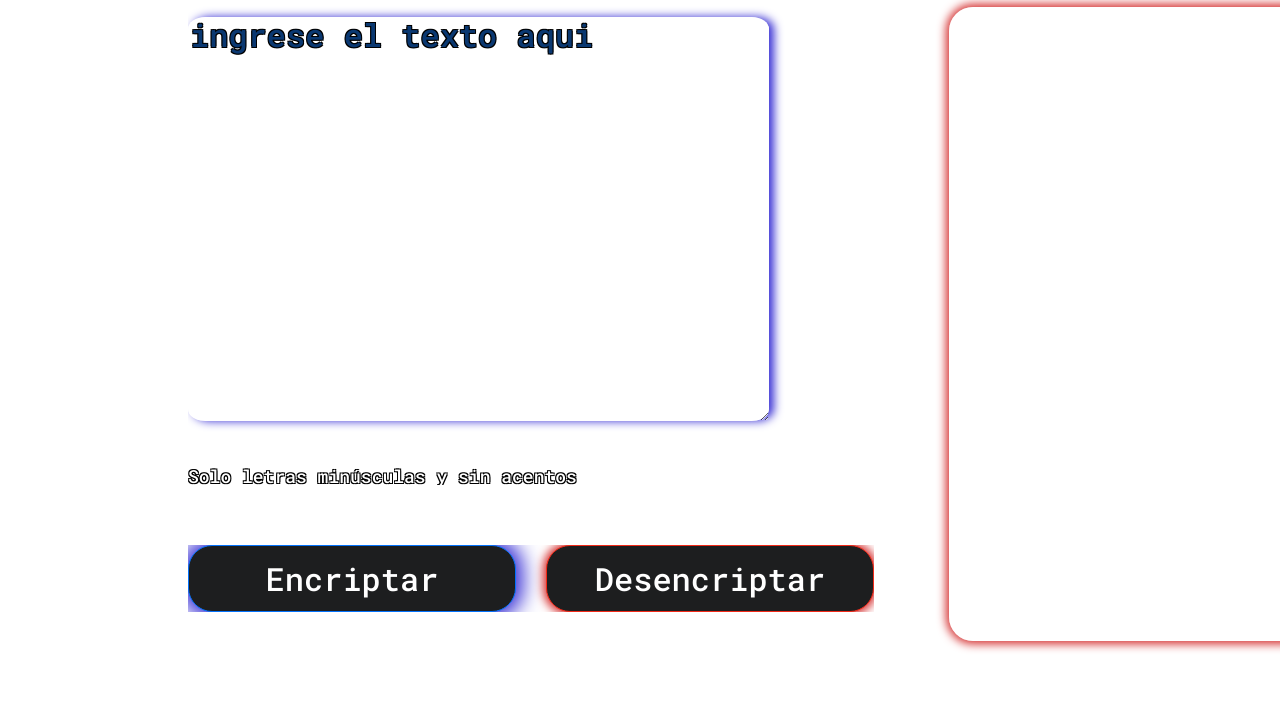
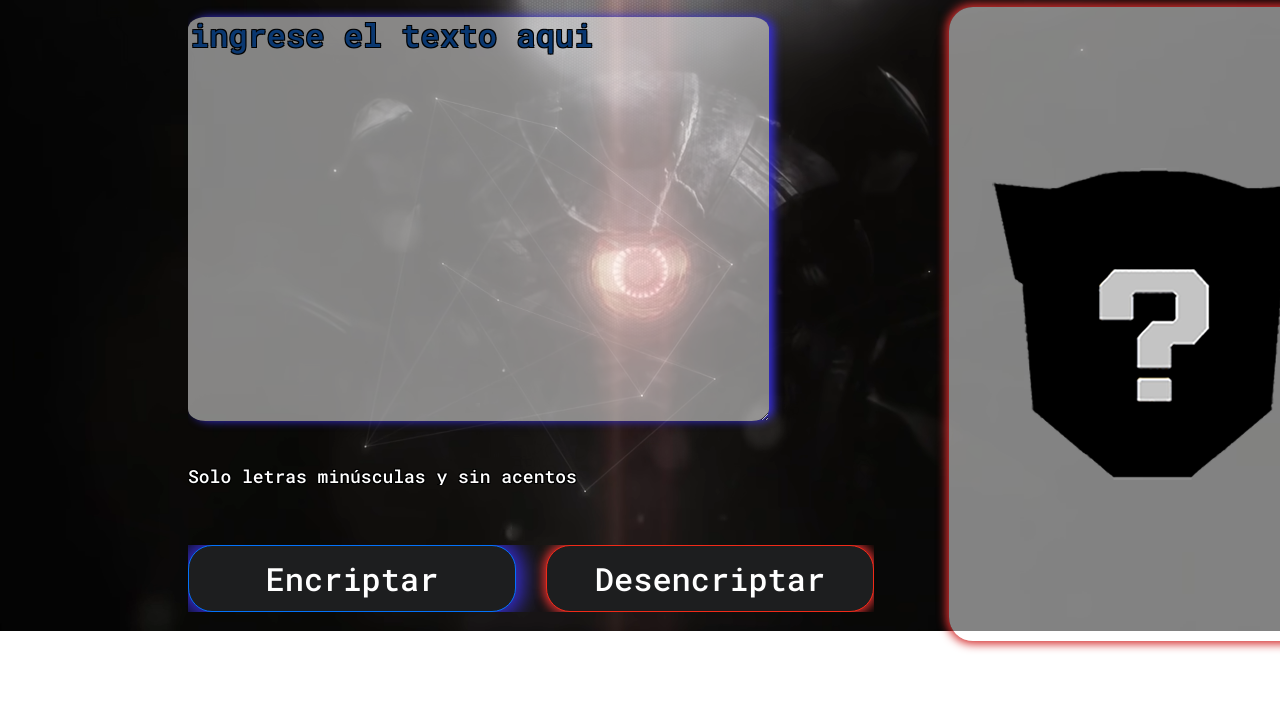
Before and after one commit to Buckethead1472/Encriptador, a plain HTML site: page index.html in a window 1280 px wide. Shown: the part 89-800 px from the top of the page. Drawn offline with Linux system fonts and the light colour scheme; the site is published under a folder, as on GitHub Pages, so addresses that start at the root find nothing.

Commit message:
Update style.css

```diff
--- a/style.css
+++ b/style.css
@@ -11,7 +11,7 @@
 
 
 body{
-    background-image: url("/Imagenes/wa.png");
+    background-image: url("imagenes/wa.png");
     background-repeat: no-repeat;
     background-size: cover;
     background-color: rgba(255, 255, 255, 0.5);
@@ -60,7 +60,7 @@ main{
 
 .mensaje{
     height: 630px;
-    background-image: url("/imagenes/interrogacion.png");
+    background-image: url("imagenes/interrogacion.png");
     background-repeat: no-repeat;
     background-position: center;
     border: none;
```
